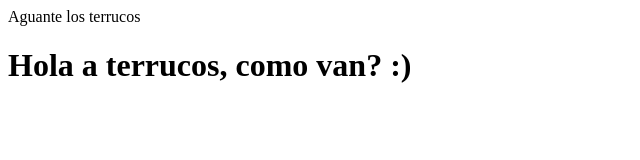
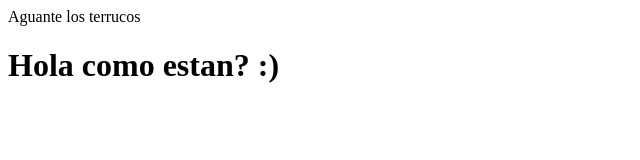
Before and after one commit to GrupoShots/TeamTerruco, a plain HTML site: page Index.html in a window 1280 px wide. Shown: the whole page, without its empty margins (0-640 px from the left). Drawn offline with Linux system fonts and the light colour scheme.

Commit message:
Prueba 2

```diff
--- a/Index.html
+++ b/Index.html
@@ -2,6 +2,6 @@ Aguante los terrucos
 </html>
 <head></head>
 <body>
-  <h1>Hola a terrucos, como van? :)</h1>
+  <h1>Hola como estan? :)</h1>
   </body>
 </html>
```
